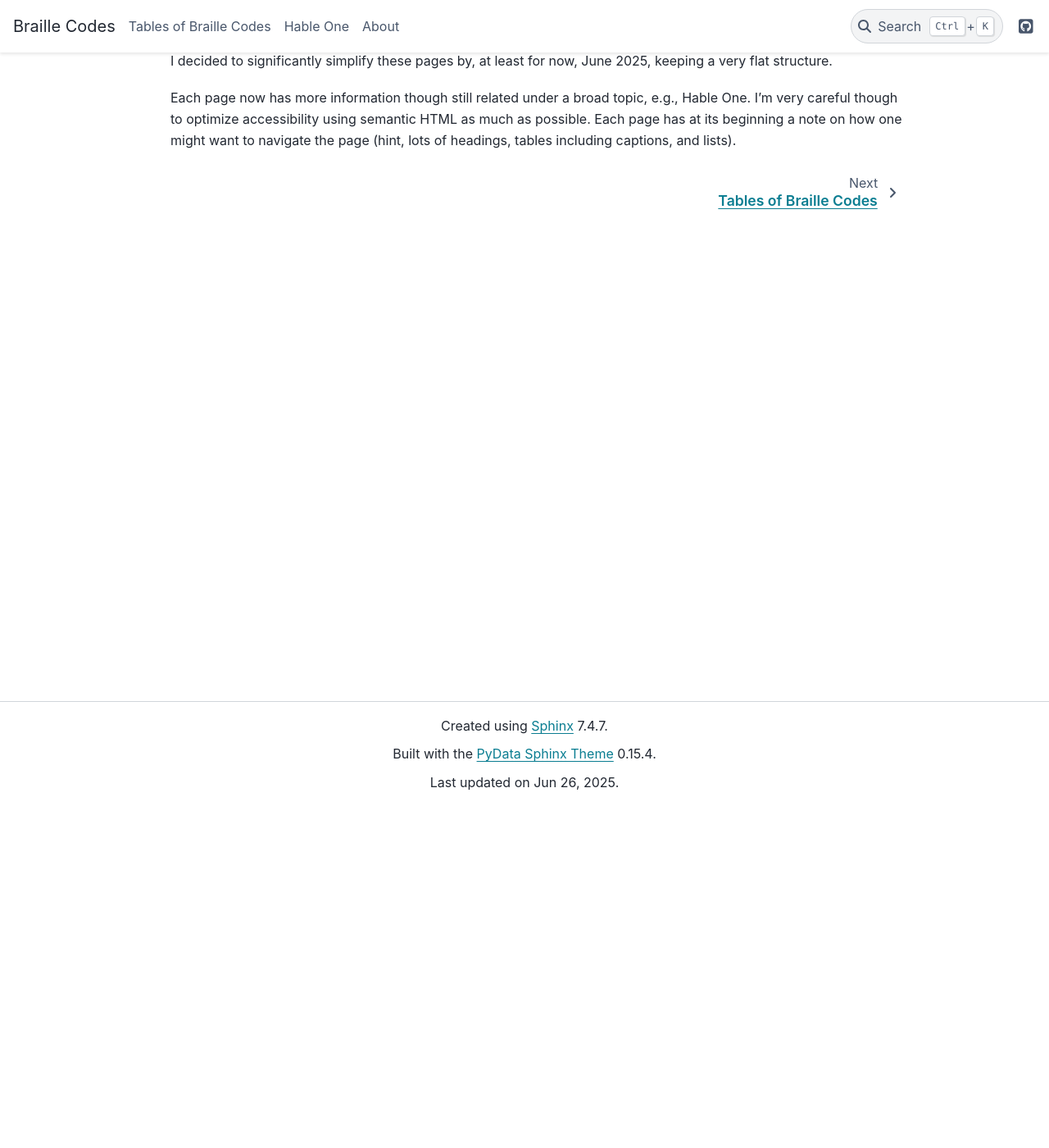
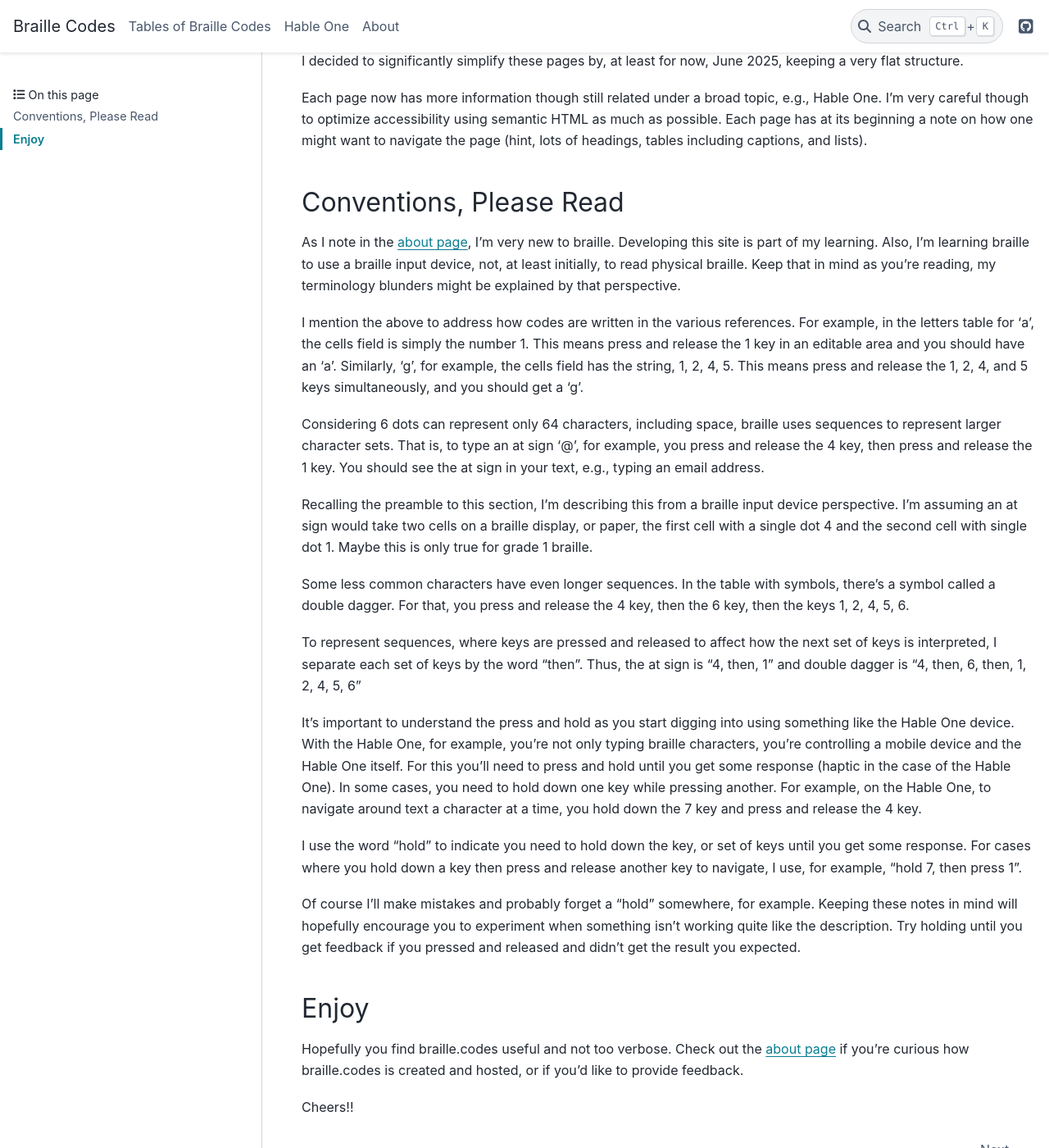
Before and after one commit to joeldodson/braille, a Sphinx documentation site: the page built from docs/index.md, in a window 1280 px wide and 1400 px high, scrolled down 417 px. Shown: the whole window at 82% size. Built offline with Sphinx 7.4.7 and the PyData theme 0.15.4, drawn with Linux system fonts in a browser that asks for light colours.

Commit message:
added Conventions section on main page to explain how to interpret references

````diff
--- a/docs/index.md
+++ b/docs/index.md
@@ -20,6 +20,57 @@ I'm very careful though to optimize accessibility using semantic HTML as much as
 Each page has at its beginning a note on how one might want to navigate the page
 (hint, lots of headings, tables including captions, and lists).
 
+## Conventions, Please Read
+
+As I note in the [about page](about.md), I'm very new to braille.
+Developing this site is part of my learning.
+Also, I'm learning braille to use a braille input device, not, at least initially, to read physical braille.
+Keep that in mind as you're reading, my terminology blunders might be explained by that perspective.
+
+I mention the above to address how codes are written in the various references.
+For example, in the letters table for 'a', the cells field is simply the number 1.
+This means press and release the 1 key in an editable area and you should have an 'a'.
+Similarly, 'g', for example, the cells field has the string, 1, 2, 4, 5.
+This means press and release the 1, 2, 4, and 5 keys simultaneously, and you should get a 'g'.
+
+Considering 6 dots can represent only 64 characters, including space, braille uses sequences to represent larger character sets.
+That is, to type an at sign '@', for example, you press and release the 4 key, then press and release the 1 key.
+You should see the at sign in your text, e.g., typing an email address.
+
+Recalling the preamble to this section, I'm describing this from a braille input device perspective.
+I'm assuming an at sign would take two cells on a braille display, or paper,
+the first cell with a single dot 4 and the second cell with single dot 1.
+Maybe this is only true for grade 1 braille.
+
+Some less common characters have even longer sequences.
+In the table with symbols, there's a symbol called a double dagger.
+For that, you press and release the 4 key, then the 6 key, then the keys 1, 2, 4, 5, 6.
+
+To represent sequences, where keys are pressed and released to affect how the next set of keys is interpreted, I separate each set of keys by the word "then".
+Thus, the at sign is "4, then, 1" and double dagger is "4, then, 6, then, 1, 2, 4, 5, 6"
+
+It's important to understand the press and hold as you start digging into using something like the Hable One device.
+With the Hable One, for example, you're not only typing braille characters, you're controlling a mobile device and the Hable One itself.
+For this you'll need to press and hold until you get some response (haptic in the case of the Hable One).
+In some cases, you need to hold down one key while pressing another.
+For example, on the Hable One, to navigate around text a character at a time,
+you hold down the 7 key and press and release the 4 key.
+
+I use the word "hold" to indicate you need to hold down the key, or set of keys until you get some response.
+For cases where you hold down a key then press and release another key to navigate,
+I use, for example, "hold 7, then press 1".
+
+Of course I'll make mistakes and probably forget a "hold" somewhere, for example.
+Keeping these notes in mind will hopefully encourage you to experiment when something isn't working quite like the description.
+Try holding until you get feedback if you pressed and released and didn't get the result you expected.
+
+## Enjoy
+
+Hopefully you find braille.codes useful and not too verbose.
+Check out the [about page](about) if you're curious how braille.codes  is created and hosted, or if you'd like to provide feedback.
+
+Cheers!!
+
 ``` {toctree}
 :maxdepth: 3
 :hidden: true
````
